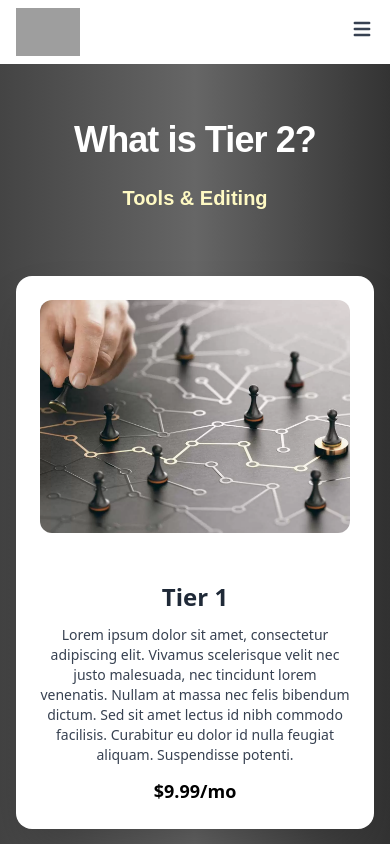
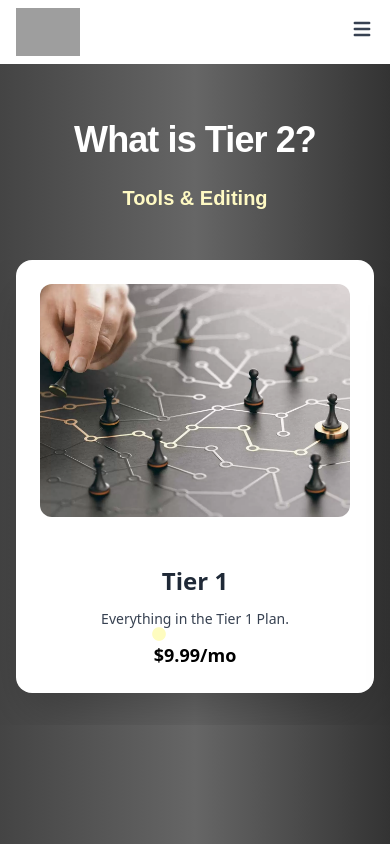
Before and after one commit to ReeceKeys/influencemeweb, a React (Create React App) app: page /tier2 in a window 390 px wide. Shown: the top 844 px of the page. Built offline with nearby package versions, Linux system fonts and the light colour scheme; grey boxes are pictures that could not be loaded.

Commit message:
carousel

```diff
--- a/package.json
+++ b/package.json
@@ -14,6 +14,8 @@
     "react-icons": "^5.5.0",
     "react-router-dom": "^7.8.2",
     "react-scripts": "5.0.1",
+    "react-slick": "^0.31.0",
+    "slick-carousel": "^1.8.1",
     "web-vitals": "^2.1.4"
   },
   "scripts": {
--- a/src/App.css
+++ b/src/App.css
@@ -36,3 +36,21 @@
     transform: rotate(360deg);
   }
 }
+
+/* Slick carousel dots customization */
+.slick-dots {
+  bottom: 1.5rem; /* adjust vertical position */
+  li {
+    margin: 0 0.5rem; /* spacing between dots */
+    button {
+      &::before {
+        font-size: 1.5rem;   /* bigger dots */
+        color: white;        /* default dot color */
+        opacity: 1;
+      }
+    }
+    &.slick-active button::before {
+      color: #facc15;        /* yellow active dot */
+    }
+  }
+}
--- a/src/App.jsx
+++ b/src/App.jsx
@@ -6,6 +6,8 @@ import Tier1 from './pages/Tier1.jsx';
 import Tier2 from './pages/Tier2.jsx';
 import Tier3 from './pages/Tier3.jsx';
 import Contact from './pages/Contact.jsx';
+import './index.css';
+
 
 export default function App() {
   return (
--- a/src/index.css
+++ b/src/index.css
@@ -3,3 +3,22 @@
 @tailwind utilities;
 
 @import url('https://fonts.googleapis.com/css2?family=Lato:wght@400;700&family=Work+Sans:wght@400;500;600;700&display=swap');
+
+/* Slick carousel dots customization */
+.slick-dots {
+  bottom: 5rem; /* move dots up/down */
+}
+
+.slick-dots li {
+  margin: 0 0.5rem; /* spacing between dots */
+}
+
+.slick-dots li button::before {
+  font-size: 1rem !important; /* bigger dots */
+  color: white !important;       /* default color */
+  opacity: 1 !important;
+}
+
+.slick-dots li.slick-active button::before {
+  color: #fefcbf !important;     /* yellow active dot */
+}
--- a/src/pages/Tier1.jsx
+++ b/src/pages/Tier1.jsx
@@ -1,9 +1,12 @@
 import { useEffect, useState, useRef } from 'react';
+import Slider from 'react-slick';
 import TierCard from '../components/TierCard.jsx';
 import { UserGroupIcon, PencilIcon, CalendarIcon } from '@heroicons/react/24/outline';
 import consultingImg from '../assets/images/consulting.jpg';
 import mediaImg from '../assets/images/mediaplan.jpg';
 import scheduleImg from '../assets/images/schedule.jpg';
+import "slick-carousel/slick/slick.css";
+import "slick-carousel/slick/slick-theme.css";
 
 export default function Tier1() {
   const tierPlans = [
@@ -56,8 +59,19 @@ export default function Tier1() {
     }
   };
 
+  // Mobile carousel settings
+  const sliderSettings = {
+    dots: true,
+    infinite: false,
+    speed: 500,
+    slidesToShow: 1,
+    slidesToScroll: 1,
+    arrows: false,
+  };
+
   return (
-    <div className="min-h-screen w-full flex flex-col items-center bg-gradient-to-r from-[#444444ff] via-[#555555ff] via-[#666666ff] to-[#333333ff] text-white px-4 sm:px-8 md:px-12 overflow-x-hidden">
+    <div className="min-h-screen w-full flex flex-col items-center bg-gradient-to-r from-[#444444ff] via-[#555555ff] via-[#666666ff] to-[#333333ff] text-white sm:px-8 md:px-12 overflow-x-hidden">
+
       {/* Title */}
       <div
         className={`max-w-3xl mx-auto text-center transition-all duration-700 transform
@@ -76,7 +90,36 @@ export default function Tier1() {
         </h2>
       </div>
 
-      {/* Small Cards */}
+      {/* Mobile Carousel (big cards only) */}
+      <div className="md:hidden w-full max-w-md mb-12">
+        <Slider {...sliderSettings}>
+          {tierPlans.map((plan, idx) => (
+            <div key={plan.title} className="px-4 pb-8">
+              <div
+                className={`bg-white text-gray-800 rounded-2xl shadow-1xl p-6 flex flex-col items-center gap-6`}
+              >
+                <div className="w-full aspect-[4/3] rounded-xl overflow-hidden mb-6">
+                  <img
+                    src={plan.image}
+                    alt={plan.title}
+                    className="w-full h-full object-cover object-center"
+                  />
+                </div>
+                <div className="text-center">
+                  <h3 className="text-2xl font-bold mb-3">{plan.title}</h3>
+                  <p className="text-gray-700 text-sm mb-3">
+                    Lorem ipsum dolor sit amet, consectetur adipiscing elit.
+                    Vivamus scelerisque velit nec justo malesuada, nec tincidunt lorem venenatis.
+                  </p>
+                  <p className="text-lg font-semibold text-black">{plan.price}</p>
+                </div>
+              </div>
+            </div>
+          ))}
+        </Slider>
+      </div>
+
+      {/* Small Cards (desktop only) */}
       <div
         className={`hidden md:grid grid-cols-1 sm:grid-cols-2 md:grid-cols-3 gap-6 w-full max-w-6xl justify-items-center transition-all duration-700 transform
         ${loaded ? 'opacity-100 translate-y-0' : 'opacity-0 translate-y-6'} sm:pb-12 mb-32`}
@@ -94,8 +137,8 @@ export default function Tier1() {
         ))}
       </div>
 
-      {/* Big Cards Section */}
-      <div className="w-full mt-4 sm:mt-32 space-y-16 md:space-y-32 mb-32">
+      {/* Big Cards Section (desktop only) */}
+      <div className="hidden md:flex w-full mt-4 sm:mt-32 space-y-32 flex-col mb-32">
         {tierPlans.map((plan, idx) => (
           <div
             key={plan.title}
@@ -104,7 +147,7 @@ export default function Tier1() {
               idx % 2 === 1 ? 'md:flex-row-reverse' : ''
             } items-center gap-6 md:gap-8`}
           >
-            {/* Image Container with fixed aspect ratio */}
+            {/* Image Container */}
             <div className="w-full md:w-1/2 aspect-[4/3] rounded-xl overflow-hidden flex-shrink-0 mb-6 md:mb-0">
               <img
                 src={plan.image}
--- a/src/pages/Tier2.jsx
+++ b/src/pages/Tier2.jsx
@@ -1,36 +1,18 @@
 import { useEffect, useState, useRef } from 'react';
+import Slider from 'react-slick';
 import TierCard from '../components/TierCard.jsx';
 import { MinusIcon, WrenchScrewdriverIcon, CalendarDaysIcon } from '@heroicons/react/24/outline';
 import tier1Img from '../assets/images/new-tier1.jpg';
 import contentImg from '../assets/images/videoedit.jpg';
 import scheduleImg from '../assets/images/calendar.jpg';
+import "slick-carousel/slick/slick.css";
+import "slick-carousel/slick/slick-theme.css";
 
 export default function Tier2() {
   const tierPlans = [
-    {
-      title: 'Tier 1',
-      description: 'Everything in the Tier 1 Plan.',
-      price: '$9.99/mo',
-      icon: MinusIcon,
-      scrollRef: useRef(null),
-      image: tier1Img,
-    },
-    {
-      title: 'Content Editing',
-      description: 'User-specific content editing.',
-      price: '$19.99/mo',
-      icon: WrenchScrewdriverIcon,
-      scrollRef: useRef(null),
-      image: contentImg,
-    },
-    {
-      title: 'Advanced Scheduling',
-      description: 'Content details, release dates, etc.',
-      price: '$29.99/mo',
-      icon: CalendarDaysIcon,
-      scrollRef: useRef(null),
-      image: scheduleImg,
-    },
+    { title: 'Tier 1', description: 'Everything in the Tier 1 Plan.', price: '$9.99/mo', icon: MinusIcon, scrollRef: useRef(null), image: tier1Img },
+    { title: 'Content Editing', description: 'User-specific content editing.', price: '$19.99/mo', icon: WrenchScrewdriverIcon, scrollRef: useRef(null), image: contentImg },
+    { title: 'Advanced Scheduling', description: 'Content details, release dates, etc.', price: '$29.99/mo', icon: CalendarDaysIcon, scrollRef: useRef(null), image: scheduleImg },
   ];
 
   const [loaded, setLoaded] = useState(false);
@@ -39,10 +21,7 @@ export default function Tier2() {
   useEffect(() => {
     const timeout = setTimeout(() => setLoaded(true), 50);
     const subheadingTimeout = setTimeout(() => setShowSubheading(true), 900);
-    return () => {
-      clearTimeout(timeout);
-      clearTimeout(subheadingTimeout);
-    };
+    return () => { clearTimeout(timeout); clearTimeout(subheadingTimeout); };
   }, []);
 
   const handleScrollTo = (ref) => {
@@ -53,69 +32,56 @@ export default function Tier2() {
     }
   };
 
+  const sliderSettings = { dots: true, infinite: false, speed: 500, slidesToShow: 1, slidesToScroll: 1, arrows: false };
+
   return (
-    <div className="min-h-screen w-full flex flex-col items-center bg-gradient-to-r from-[#444444ff] via-[#555555ff] via-[#666666ff] to-[#333333ff] text-white px-4 sm:px-8 md:px-12 overflow-x-hidden">
+    <div className="min-h-screen w-full flex flex-col items-center bg-gradient-to-r from-[#444444ff] via-[#555555ff] via-[#666666ff] to-[#333333ff] text-white sm:px-8 md:px-12 overflow-x-hidden">
+
       {/* Title */}
-      <div
-        className={`max-w-3xl mx-auto text-center transition-all duration-700 transform ${
-          loaded ? 'opacity-100 translate-y-0' : 'opacity-0 -translate-y-6'
-        }`}
-      >
-        <h1 className="font-header text-4xl md:text-4xl lg:text-5xl font-extrabold tracking-tight sm:mb-4 md:mb-6 pb-2 mt-14 md:mt-28">
-          What is Tier 2?
-        </h1>
-
-        <h2
-          className={`font-extrabold font-header text-xl text-yellow-100 md:text-3xl mb-2 sm:mb-4 md:mb-8 pb-10 mt-4 md:mt-8 transition-opacity duration-700 ${
-            showSubheading ? 'opacity-100' : 'opacity-0'
-          }`}
-        >
-          Tools & Editing
-        </h2>
+      <div className={`max-w-3xl mx-auto text-center transition-all duration-700 transform ${loaded ? 'opacity-100 translate-y-0' : 'opacity-0 -translate-y-6'}`}>
+        <h1 className="font-header text-4xl md:text-4xl lg:text-5xl font-extrabold tracking-tight sm:mb-4 md:mb-6 pb-2 mt-14 md:mt-28">What is Tier 2?</h1>
+        <h2 className={`font-extrabold font-header text-xl text-yellow-100 md:text-3xl mb-2 sm:mb-4 md:mb-8 pb-10 mt-4 md:mt-8 transition-opacity duration-700 ${showSubheading ? 'opacity-100' : 'opacity-0'}`}>Tools & Editing</h2>
       </div>
 
-      {/* Small Cards */}
-      <div
-        className={`hidden md:grid grid-cols-1 sm:grid-cols-2 md:grid-cols-3 gap-6 w-full max-w-6xl justify-items-center transition-all duration-700 transform ${
-          loaded ? 'opacity-100 translate-y-0' : 'opacity-0 translate-y-6'
-        } sm:pb-12 mb-32`}
-      >
+      {/* Mobile Carousel */}
+      <div className="md:hidden w-full -mx-4 mb-12"> {/* flush edges */}
+        <Slider {...sliderSettings}>
+          {tierPlans.map((plan) => (
+            <div key={plan.title} className="px-4 pb-8">
+              <div className="bg-white text-gray-800 rounded-2xl shadow-2xl p-6 flex flex-col items-center gap-6">
+                <div className="w-full aspect-[4/3] rounded-xl overflow-hidden mb-6">
+                  <img src={plan.image} alt={plan.title} className="w-full h-full object-cover object-center" />
+                </div>
+                <div className="text-center">
+                  <h3 className="text-2xl font-bold mb-3">{plan.title}</h3>
+                  <p className="text-gray-700 text-sm mb-3">{plan.description}</p>
+                  <p className="text-lg font-semibold text-black">{plan.price}</p>
+                </div>
+              </div>
+            </div>
+          ))}
+        </Slider>
+      </div>
+
+      {/* Small Cards (desktop only) */}
+      <div className={`hidden md:grid grid-cols-1 sm:grid-cols-2 md:grid-cols-3 gap-6 w-full max-w-6xl justify-items-center transition-all duration-700 transform ${loaded ? 'opacity-100 translate-y-0' : 'opacity-0 translate-y-6'} sm:pb-12 mb-32`}>
         {tierPlans.map((plan) => (
           <div key={plan.title} className="font-body w-full max-w-xs self-start">
-            <TierCard
-              title={plan.title}
-              description={plan.description}
-              price={plan.price}
-              icon={plan.icon}
-              onLearnMore={() => handleScrollTo(plan.scrollRef)}
-            />
+            <TierCard title={plan.title} description={plan.description} price={plan.price} icon={plan.icon} onLearnMore={() => handleScrollTo(plan.scrollRef)} />
           </div>
         ))}
       </div>
 
-      {/* Big Cards Section */}
-      <div className="w-full mt-4 sm:mt-32 space-y-16 md:space-y-32 mb-32">
+      {/* Big Cards Section (desktop only) */}
+      <div className="hidden md:flex w-full mt-4 sm:mt-32 space-y-32 flex-col mb-32">
         {tierPlans.map((plan, idx) => (
-          <div
-            key={plan.title}
-            ref={plan.scrollRef}
-            className={`bg-white text-gray-800 rounded-2xl shadow-2xl p-6 sm:p-8 md:p-12 flex flex-col md:flex-row ${
-              idx % 2 === 1 ? 'md:flex-row-reverse' : ''
-            } items-center gap-6 md:gap-8`}
-          >
-            {/* Image */}
+          <div key={plan.title} ref={plan.scrollRef} className={`bg-white text-gray-800 rounded-2xl shadow-2xl p-6 sm:p-8 md:p-12 flex flex-col md:flex-row ${idx % 2 === 1 ? 'md:flex-row-reverse' : ''} items-center gap-6 md:gap-8`}>
             <div className="w-full md:w-1/2 aspect-[4/3] rounded-xl overflow-hidden flex-shrink-0 mb-6 md:mb-0">
               <img src={plan.image} alt={plan.title} className="w-full h-full object-cover object-center" />
             </div>
-
-            {/* Text */}
             <div className="flex-1 text-center md:text-left">
               <h3 className="text-2xl md:text-4xl font-bold mb-3 md:mb-4">{plan.title}</h3>
-              <p className="text-gray-700 text-sm md:text-base mb-3 md:mb-4">
-                Lorem ipsum dolor sit amet, consectetur adipiscing elit. Vivamus scelerisque velit nec justo malesuada,
-                nec tincidunt lorem venenatis. Nullam at massa nec felis bibendum dictum. Sed sit amet lectus id nibh
-                commodo facilisis. Curabitur eu dolor id nulla feugiat aliquam. Suspendisse potenti.
-              </p>
+              <p className="text-gray-700 text-sm md:text-base mb-3 md:mb-4">{plan.description}</p>
               <p className="text-lg md:text-2xl font-semibold text-black">{plan.price}</p>
             </div>
           </div>
--- a/src/pages/Tier3.jsx
+++ b/src/pages/Tier3.jsx
@@ -1,36 +1,18 @@
 import { useEffect, useState, useRef } from 'react';
+import Slider from 'react-slick';
 import TierCard from '../components/TierCard.jsx';
 import { MinusIcon, Bars2Icon, CameraIcon } from '@heroicons/react/24/outline';
 import tier1Img from '../assets/images/new-tier1.jpg';
 import tier2Img from '../assets/images/new-tier2.jpg';
 import productionImg from '../assets/images/production.jpg';
+import "slick-carousel/slick/slick.css";
+import "slick-carousel/slick/slick-theme.css";
 
 export default function Tier3() {
   const tierPlans = [
-    {
-      title: 'Tier 1',
-      description: 'Everything in the Tier 1 Plan.',
-      price: '$9.99/mo',
-      icon: MinusIcon,
-      scrollRef: useRef(null),
-      image: tier1Img,
-    },
-    {
-      title: 'Tier 2',
-      description: 'Everything in the Tier 2 Plan.',
-      price: '$19.99/mo',
-      icon: Bars2Icon,
-      scrollRef: useRef(null),
-      image: tier2Img,
-    },
-    {
-      title: 'Full Production',
-      description: 'Everything from idea to release.',
-      price: '$29.99/mo',
-      icon: CameraIcon,
-      scrollRef: useRef(null),
-      image: productionImg,
-    },
+    { title: 'Tier 1', description: 'Everything in the Tier 1 Plan.', price: '$9.99/mo', icon: MinusIcon, scrollRef: useRef(null), image: tier1Img },
+    { title: 'Tier 2', description: 'Everything in the Tier 2 Plan.', price: '$19.99/mo', icon: Bars2Icon, scrollRef: useRef(null), image: tier2Img },
+    { title: 'Full Production', description: 'Everything from idea to release.', price: '$29.99/mo', icon: CameraIcon, scrollRef: useRef(null), image: productionImg },
   ];
 
   const [loaded, setLoaded] = useState(false);
@@ -39,10 +21,7 @@ export default function Tier3() {
   useEffect(() => {
     const timeout = setTimeout(() => setLoaded(true), 50);
     const subheadingTimeout = setTimeout(() => setShowSubheading(true), 900);
-    return () => {
-      clearTimeout(timeout);
-      clearTimeout(subheadingTimeout);
-    };
+    return () => { clearTimeout(timeout); clearTimeout(subheadingTimeout); };
   }, []);
 
   const handleScrollTo = (ref) => {
@@ -53,69 +32,56 @@ export default function Tier3() {
     }
   };
 
+  const sliderSettings = { dots: true, infinite: false, speed: 500, slidesToShow: 1, slidesToScroll: 1, arrows: false };
+
   return (
-    <div className="min-h-screen w-full flex flex-col items-center bg-gradient-to-r from-[#444444ff] via-[#555555ff] via-[#666666ff] to-[#333333ff] text-white px-4 sm:px-8 md:px-12 overflow-x-hidden">
+    <div className="min-h-screen w-full flex flex-col items-center bg-gradient-to-r from-[#444444ff] via-[#555555ff] via-[#666666ff] to-[#333333ff] text-white sm:px-8 md:px-12 overflow-x-hidden">
+
       {/* Title */}
-      <div
-        className={`max-w-3xl mx-auto text-center transition-all duration-700 transform ${
-          loaded ? 'opacity-100 translate-y-0' : 'opacity-0 -translate-y-6'
-        }`}
-      >
-        <h1 className="font-header text-4xl md:text-4xl lg:text-5xl font-extrabold tracking-tight sm:mb-4 md:mb-6 pb-2 mt-14 md:mt-28">
-          What is Tier 3?
-        </h1>
-
-        <h2
-          className={`font-extrabold font-header text-xl text-yellow-100 md:text-3xl mb-2 sm:mb-4 md:mb-8 pb-10 mt-4 md:mt-8 transition-opacity duration-700 ${
-            showSubheading ? 'opacity-100' : 'opacity-0'
-          }`}
-        >
-          Production
-        </h2>
+      <div className={`max-w-3xl mx-auto text-center transition-all duration-700 transform ${loaded ? 'opacity-100 translate-y-0' : 'opacity-0 -translate-y-6'}`}>
+        <h1 className="font-header text-4xl md:text-4xl lg:text-5xl font-extrabold tracking-tight sm:mb-4 md:mb-6 pb-2 mt-14 md:mt-28">What is Tier 3?</h1>
+        <h2 className={`font-extrabold font-header text-xl text-yellow-100 md:text-3xl mb-2 sm:mb-4 md:mb-8 pb-10 mt-4 md:mt-8 transition-opacity duration-700 ${showSubheading ? 'opacity-100' : 'opacity-0'}`}>Production</h2>
       </div>
 
-      {/* Small Cards */}
-      <div
-        className={`hidden md:grid grid-cols-1 sm:grid-cols-2 md:grid-cols-3 gap-6 w-full max-w-6xl justify-items-center transition-all duration-700 transform ${
-          loaded ? 'opacity-100 translate-y-0' : 'opacity-0 translate-y-6'
-        } sm:pb-12 mb-32`}
-      >
+      {/* Mobile Carousel */}
+      <div className="md:hidden w-full -mx-4 mb-12">
+        <Slider {...sliderSettings}>
+          {tierPlans.map((plan) => (
+            <div key={plan.title} className="px-4 pb-8">
+              <div className="bg-white text-gray-800 rounded-2xl shadow-2xl p-6 flex flex-col items-center gap-6">
+                <div className="w-full aspect-[4/3] rounded-xl overflow-hidden mb-6">
+                  <img src={plan.image} alt={plan.title} className="w-full h-full object-cover object-center" />
+                </div>
+                <div className="text-center">
+                  <h3 className="text-2xl font-bold mb-3">{plan.title}</h3>
+                  <p className="text-gray-700 text-sm mb-3">{plan.description}</p>
+                  <p className="text-lg font-semibold text-black">{plan.price}</p>
+                </div>
+              </div>
+            </div>
+          ))}
+        </Slider>
+      </div>
+
+      {/* Small Cards (desktop only) */}
+      <div className={`hidden md:grid grid-cols-1 sm:grid-cols-2 md:grid-cols-3 gap-6 w-full max-w-6xl justify-items-center transition-all duration-700 transform ${loaded ? 'opacity-100 translate-y-0' : 'opacity-0 translate-y-6'} sm:pb-12 mb-32`}>
         {tierPlans.map((plan) => (
           <div key={plan.title} className="font-body w-full max-w-xs self-start">
-            <TierCard
-              title={plan.title}
-              description={plan.description}
-              price={plan.price}
-              icon={plan.icon}
-              onLearnMore={() => handleScrollTo(plan.scrollRef)}
-            />
+            <TierCard title={plan.title} description={plan.description} price={plan.price} icon={plan.icon} onLearnMore={() => handleScrollTo(plan.scrollRef)} />
           </div>
         ))}
       </div>
 
-      {/* Big Cards Section */}
-      <div className="w-full mt-4 sm:mt-32 space-y-16 md:space-y-32 mb-32">
+      {/* Big Cards Section (desktop only) */}
+      <div className="hidden md:flex w-full mt-4 sm:mt-32 space-y-32 flex-col mb-32">
         {tierPlans.map((plan, idx) => (
-          <div
-            key={plan.title}
-            ref={plan.scrollRef}
-            className={`bg-white text-gray-800 rounded-2xl shadow-2xl p-6 sm:p-8 md:p-12 flex flex-col md:flex-row ${
-              idx % 2 === 1 ? 'md:flex-row-reverse' : ''
-            } items-center gap-6 md:gap-8`}
-          >
-            {/* Image */}
+          <div key={plan.title} ref={plan.scrollRef} className={`bg-white text-gray-800 rounded-2xl shadow-2xl p-6 sm:p-8 md:p-12 flex flex-col md:flex-row ${idx % 2 === 1 ? 'md:flex-row-reverse' : ''} items-center gap-6 md:gap-8`}>
             <div className="w-full md:w-1/2 aspect-[4/3] rounded-xl overflow-hidden flex-shrink-0 mb-6 md:mb-0">
               <img src={plan.image} alt={plan.title} className="w-full h-full object-cover object-center" />
             </div>
-
-            {/* Text */}
             <div className="flex-1 text-center md:text-left">
               <h3 className="text-2xl md:text-4xl font-bold mb-3 md:mb-4">{plan.title}</h3>
-              <p className="text-gray-700 text-sm md:text-base mb-3 md:mb-4">
-                Lorem ipsum dolor sit amet, consectetur adipiscing elit. Vivamus scelerisque velit nec justo malesuada,
-                nec tincidunt lorem venenatis. Nullam at massa nec felis bibendum dictum. Sed sit amet lectus id nibh
-                commodo facilisis. Curabitur eu dolor id nulla feugiat aliquam. Suspendisse potenti.
-              </p>
+              <p className="text-gray-700 text-sm md:text-base mb-3 md:mb-4">{plan.description}</p>
               <p className="text-lg md:text-2xl font-semibold text-black">{plan.price}</p>
             </div>
           </div>
```
Also changed, not shown: src/components/Header.jsx (+5 -3 lines), src/pages/Home.jsx (+67 -7 lines), 1 other file (tests, documents, lock files or other folders).
